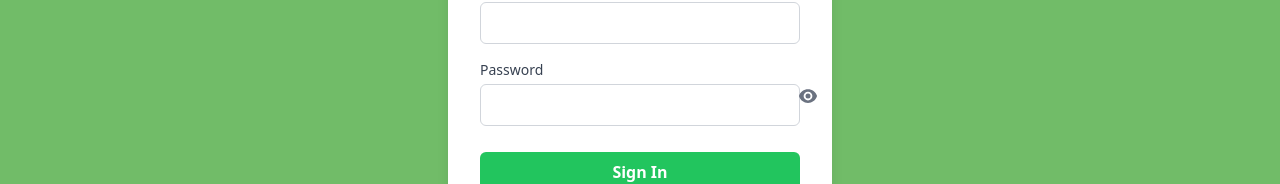
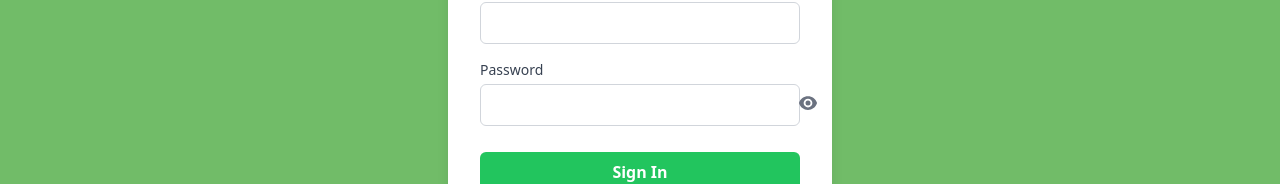
Before and after one commit to dark-royal/recycle, a React (Create React App) app: page /login in a window 1280 px wide. Shown: the part 423-607 px from the top of the page. Built offline with nearby package versions, Linux system fonts and the light colour scheme.

Commit message:
Made some changes in the login page

```diff
--- a/src/Pages/LogIn/index.jsx
+++ b/src/Pages/LogIn/index.jsx
@@ -125,7 +125,7 @@ const SignIn = () => {
                                             style={{
                                                 backgroundColor: 'transparent',
                                                 padding: '0',
-                                                transform: 'translateX(90%) translateY(-40%)',
+                                                transform: 'translateX(90%) translateY(-5%)',
                                                 display: 'flex',
                                                 alignItems: 'center',
                                                 justifyContent: 'center',
```
